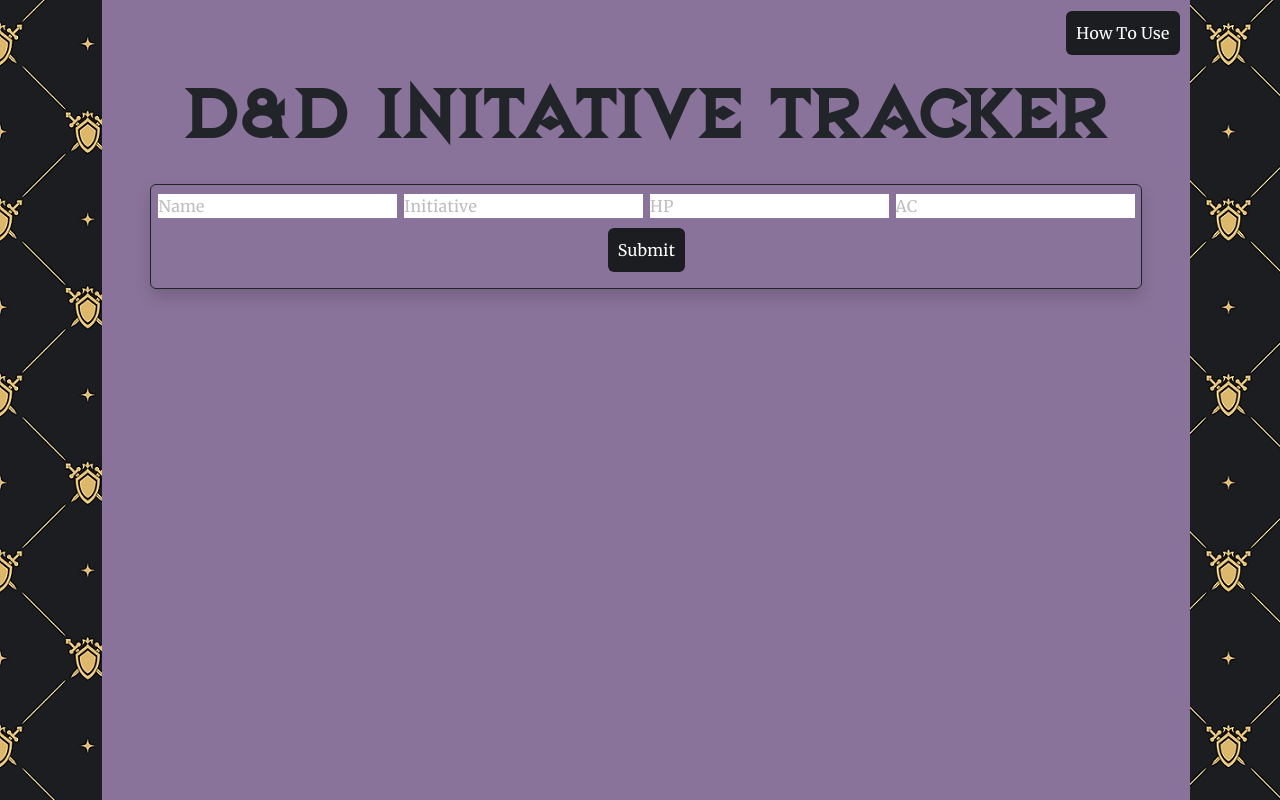
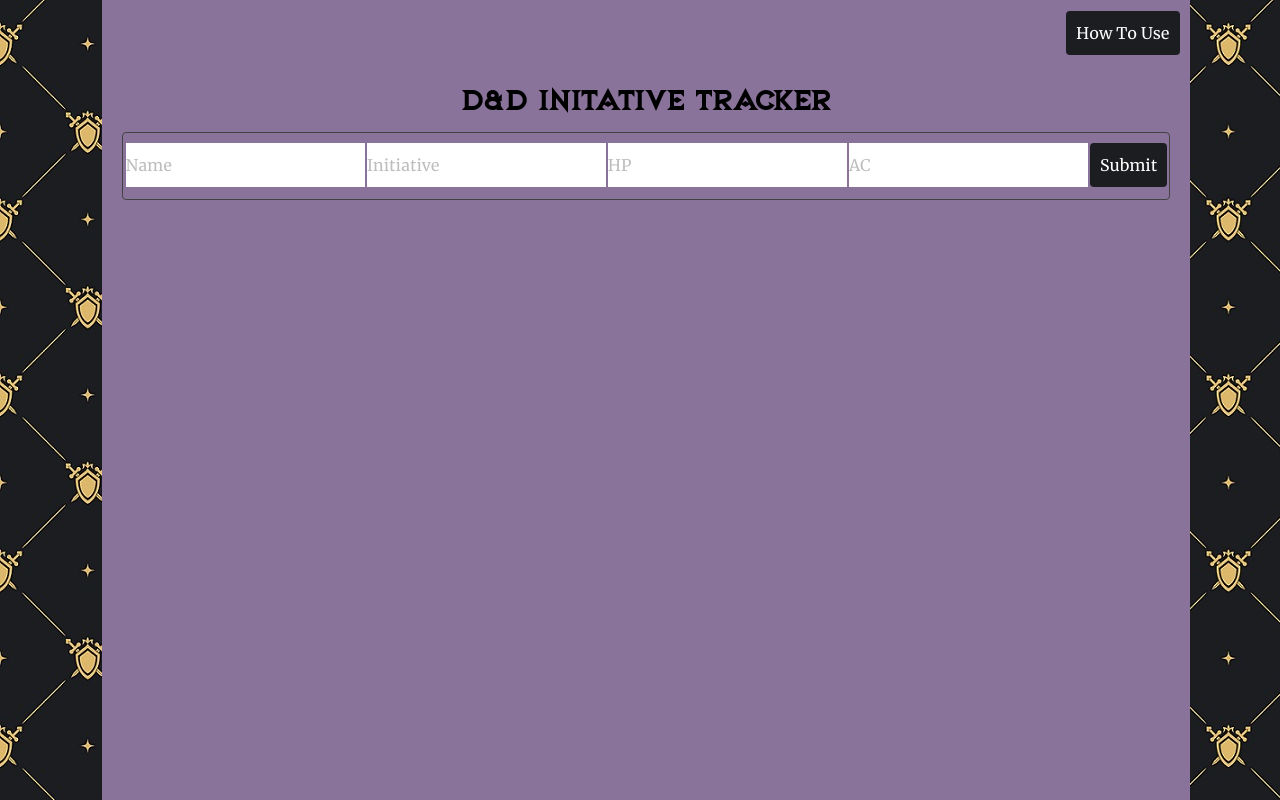
Before and after one commit to rnahill/initiative-tracker, a React (Vite) app: page / in a window 1280 px wide. Built offline with nearby package versions, Linux system fonts and the light colour scheme.

Commit message:
transitioned homepage and formbox to tailwind instead of bootstrap

```diff
--- a/src/components/FormBox/index.jsx
+++ b/src/components/FormBox/index.jsx
@@ -24,7 +24,7 @@ const FormBox = ({ addFormData }) => {
 
     return (
         <>
-                <form onSubmit={handleSubmit} className='d-flex justify-content-evenly m-5 pb-3 border border-dark shadow rounded d-flex flex-row flex-wrap'>
+                <form onSubmit={handleSubmit} className='flex justify-evenly flex-row flex-wrap m-5 pb-3 border border-gray-800 rounded'>
                     <input
                         type="text"
                         name="name"
--- a/src/main.jsx
+++ b/src/main.jsx
@@ -5,7 +5,7 @@ import App from './App.jsx';
 import HomePage from "./pages/HomePage"
 import HowToPage from "./pages/HowToPage"
 import './index.css'
-import "bootstrap/dist/css/bootstrap.min.css";
+// import "bootstrap/dist/css/bootstrap.min.css";
 
 const router = createBrowserRouter([
     {
--- a/src/pages/HomePage/index.jsx
+++ b/src/pages/HomePage/index.jsx
@@ -39,7 +39,7 @@ export default function HomePage() {
 
     return (
         <div style={style}>
-            <div className=" d-flex justify-content-end">
+            <div className="flex justify-end">
                 {/* <button className="howToBtn">
                     <Link to="/HowTo" style={{ textDecoration: 'none', color: 'black' }}>How To Use</Link>
                 </button> */}
@@ -47,7 +47,7 @@ export default function HomePage() {
                     How To Use
                 </button>
 
-                <Offcanvas show={show} onHide={handleClose} placement="end" className="off-canvas">
+                {/* <Offcanvas show={show} onHide={handleClose} placement="end" className="off-canvas">
                     <Offcanvas.Header closeButton>
                         <Offcanvas.Title>How To Use</Offcanvas.Title>
                     </Offcanvas.Header>
@@ -60,7 +60,7 @@ export default function HomePage() {
                             <li class="list-group-item">And a fifth one</li>
                         </ul>
                     </Offcanvas.Body>
-                </Offcanvas>
+                </Offcanvas> */}
             </div>
             <h1>D&D Initative Tracker</h1>
             <FormBox addFormData={addFormData} />
```
